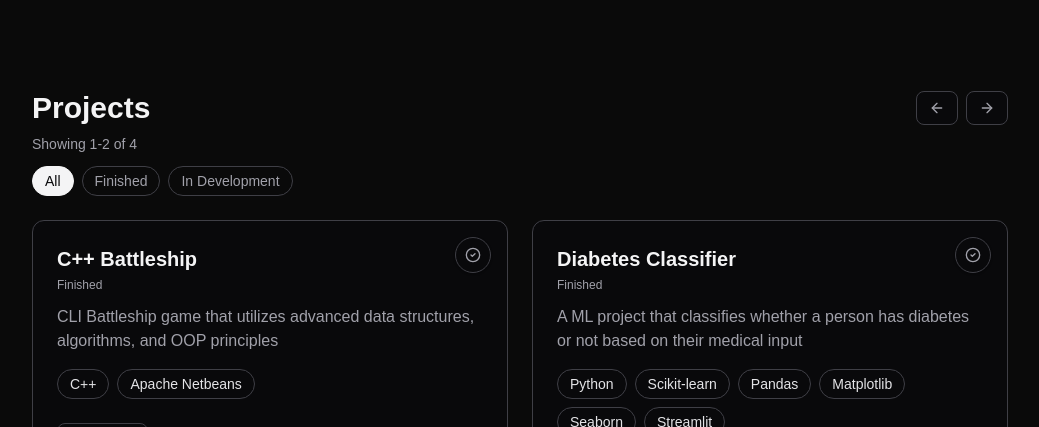
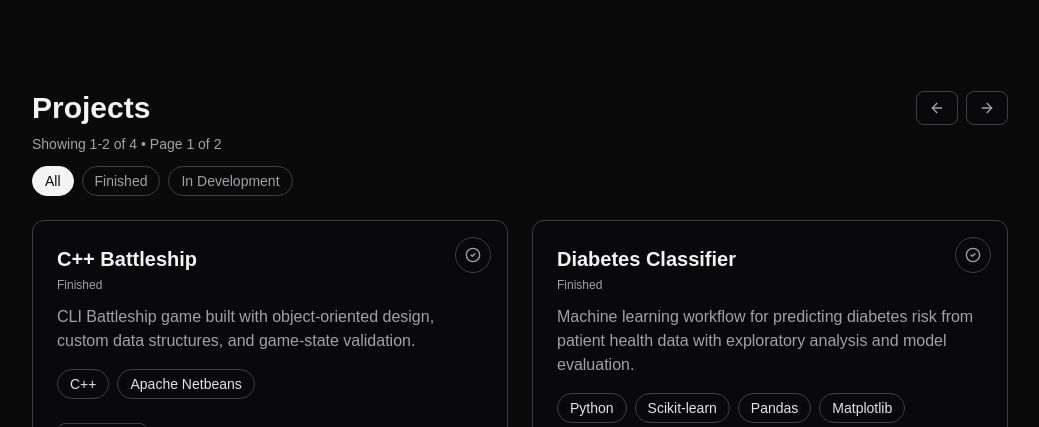
Before and after one commit to Coolguy4123/Portfolio, a Next.js app: page / in a window 1280 px wide. Shown: the part 1280-1707 px from the top of the page, without its empty margins (120-1159 px from the left). Built offline with nearby package versions, Linux system fonts and the light colour scheme.

Commit message:
Fixed project selection issue

```diff
--- a/app/components/ProjectSection.tsx
+++ b/app/components/ProjectSection.tsx
@@ -1,6 +1,6 @@
 "use client";
 
-import { useEffect, useMemo, useState } from "react";
+import { useMemo, useState } from "react";
 import {
   ArrowLeft,
   ArrowRight,
@@ -72,10 +72,6 @@ export default function ProjectSection({ projects }: { projects: Project[] }) {
 
   const totalPages = Math.max(1, Math.ceil(filtered.length / pageSize));
 
-  useEffect(() => {
-    setPage(0);
-  }, [filter]);
-
   const visible = useMemo(() => {
     const start = page * pageSize;
     return filtered.slice(start, start + pageSize);
@@ -87,9 +83,12 @@ export default function ProjectSection({ projects }: { projects: Project[] }) {
   const filterButton = (value: Filter, label: string) => {
     const active = filter === value;
     return (
-      <button
+        <button
         type="button"
-        onClick={() => setFilter(value)}
+        onClick={() => {
+          setFilter(value);
+          setPage(0);
+        }}
         className={[
           "rounded-full border px-3 py-1 text-sm",
           active
@@ -156,6 +155,7 @@ export default function ProjectSection({ projects }: { projects: Project[] }) {
             {filter !== "all"
               ? ` • ${filter === "finished" ? "Finished" : "In Development"}`
               : ""}
+            {filtered.length > pageSize ? ` • Page ${page + 1} of ${totalPages}` : ""}
           </p>
 
           {/* Filters */}
@@ -268,6 +268,19 @@ export default function ProjectSection({ projects }: { projects: Project[] }) {
             </div>
           </article>
         ))}
+
+        {visible.length === 0 && (
+          <div
+            className={[
+              "rounded-xl border p-6",
+              card,
+              muted,
+              "lg:col-span-2",
+            ].join(" ")}
+          >
+            No projects match this filter yet.
+          </div>
+        )}
       </div>
 
       {/* Page dots (Only works in larger screens) */}
--- a/app/page.tsx
+++ b/app/page.tsx
@@ -8,34 +8,44 @@ import ContactInfo from "./components/ContactInfo";
 const projects = [
   {
     title: "C++ Battleship",
-    description: "CLI Battleship game that utilizes advanced data structures, algorithms, and OOP principles",
+    description:
+      "CLI Battleship game built with object-oriented design, custom data structures, and game-state validation.",
     tech: ["C++", "Apache Netbeans"],
     link: "https://github.com/Coolguy4123/Project1BattleShipV2",
-    status: "finished"
+    status: "finished",
   },
   {
     title: "Diabetes Classifier",
-    description: "A ML project that classifies whether a person has diabetes or not based on their medical input",
-    tech: ["Python", "Scikit-learn", "Pandas", "Matplotlib", "Seaborn", "Streamlit"],
-    link: "https://github.com/yourname/project-two",
+    description:
+      "Machine learning workflow for predicting diabetes risk from patient health data with exploratory analysis and model evaluation.",
+    tech: [
+      "Python",
+      "Scikit-learn",
+      "Pandas",
+      "Matplotlib",
+      "Seaborn",
+      "Streamlit",
+    ],
+    link: "https://github.com/Coolguy4123",
     status: "finished",
-    demo: "https://github.com/yourname/project-two"
+    demo: "https://github.com/Coolguy4123",
   },
   {
     title: "YouTube Comments Sentiment Analysis",
-    description: "Analyzyes YouTube Comments based on URL",
+    description:
+      "Analyzes viewer sentiment from a YouTube video URL and summarizes comment polarity with NLP tooling.",
     tech: ["Python", "NLP", "Streamlit"],
-    link: "https://github.com/yourname/project-three",
+    link: "https://github.com/Coolguy4123",
     status: "finished",
-    // progress: "Polishing UI"
   },
   {
-    title: "YouTube Comments Sentiment Analysis",
-    description: "Tmp",
-    tech: ["Python"],
-    link: "https://github.com/yourname/project-four",
-    status: "finished",
-    // progress: "Polishing UI"
+    title: "Portfolio Website",
+    description:
+      "Responsive personal portfolio built with Next.js and Tailwind to showcase projects, skills, and GitHub activity.",
+    tech: ["Next.js", "React", "TypeScript", "Tailwind CSS"],
+    link: "https://github.com/Coolguy4123",
+    status: "in_dev",
+    progress: "Refining project presentation",
   },
 ];
 
@@ -72,7 +82,7 @@ export default function Home() {
           <GitHubActivity />
         </section>
 
-        <ContactInfo/>
+        <ContactInfo />
 
         {/* Footer */}
         <footer className={`pt-12 border-t ${border} ${muted} text-sm`}>
```
